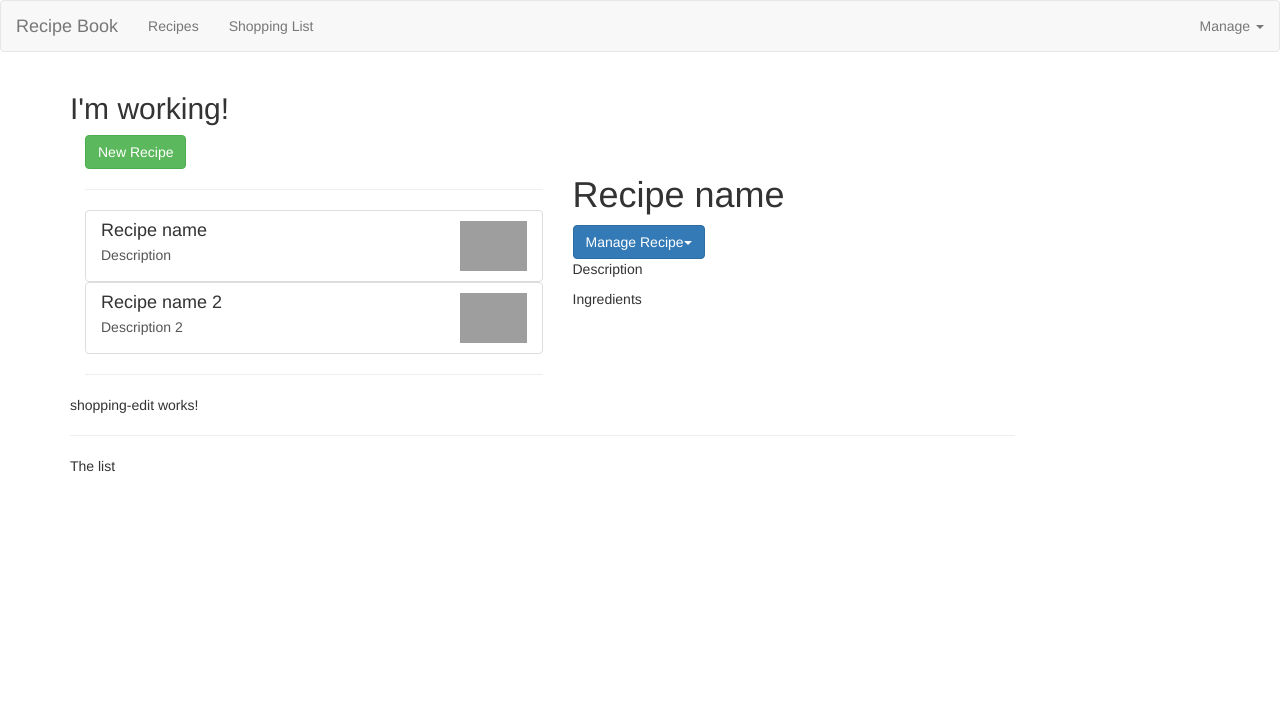
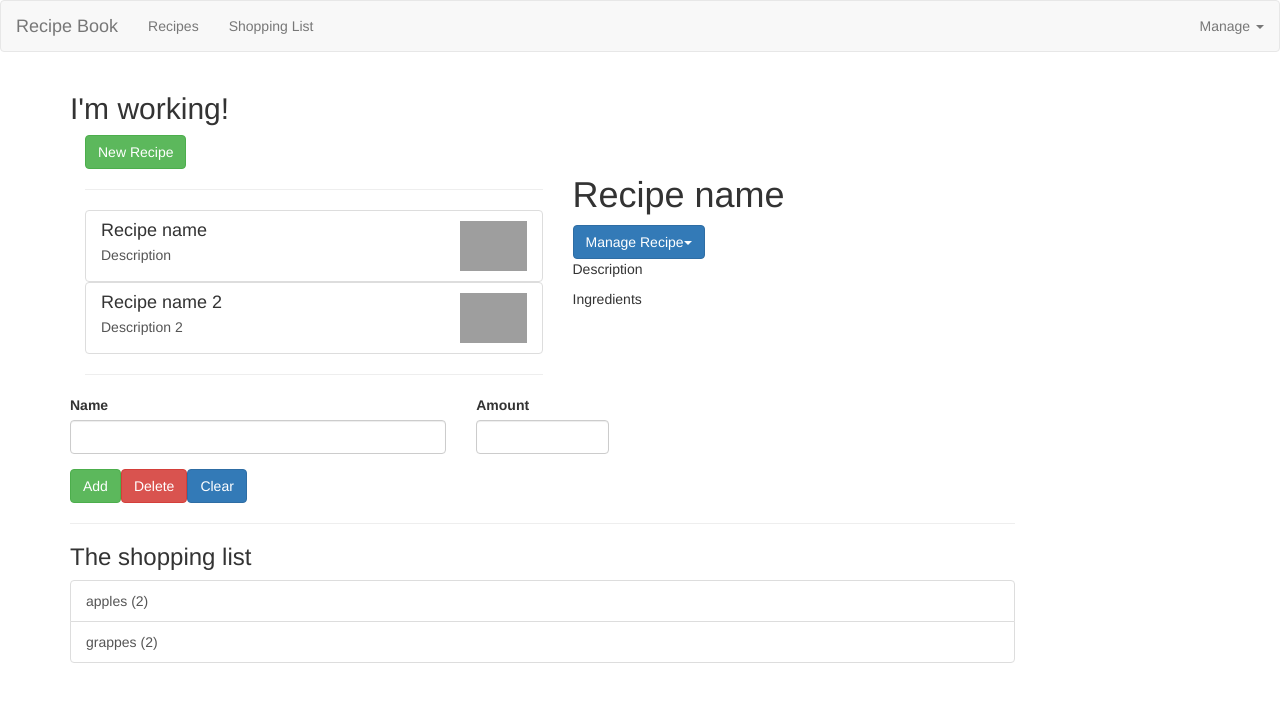
Before and after one commit to Aithne/app-with-max, an Angular app: page / in a window 1280 px wide. Shown: the top 702 px of the page. Built offline with nearby package versions, Linux system fonts and the light colour scheme; grey boxes are pictures that could not be loaded.

Commit message:
#54 shopping list

```diff
--- a/src/app/models/ingredient.model.ts
+++ b/src/app/models/ingredient.model.ts
@@ -1,5 +1,5 @@
 
 export interface Ingredient {
   name: string;
-  count: number;
+  amount: number;
 }
--- a/src/app/shopping-list/shopping-edit/shopping-edit.component.html
+++ b/src/app/shopping-list/shopping-edit/shopping-edit.component.html
@@ -1,3 +1,23 @@
-<p>
-  shopping-edit works!
-</p>
+<div class="row">
+  <div class="col-xs-12">
+    <form>
+      <div class="row">
+        <div class="col-sm-5 form-group">
+          <label for="name">Name</label>
+          <input type="text" id="name" class="form-control">
+        </div>
+        <div class="col-sm-2 form-group">
+          <label for="amount">Amount</label>
+          <input type="number" id="amount" class="form-control">
+        </div>
+      </div>
+      <div class="row">
+        <div class="col-xs-12">
+          <button type="submit" class="btn btn-success">Add</button>
+          <button type="button" class="btn btn-danger">Delete</button>
+          <button type="button" class="btn btn-primary">Clear</button>
+        </div>
+      </div>
+    </form>
+  </div>
+</div>
--- a/src/app/shopping-list/shopping-list.component.html
+++ b/src/app/shopping-list/shopping-list.component.html
@@ -2,7 +2,11 @@
   <div class="col-xs-10">
     <app-shopping-edit></app-shopping-edit>
     <hr>
-    <p>The list</p>
+    <h3>The shopping list</h3>
     <!-- <app-shopping-list></app-shopping-list> -->
+    <ul class="list-group">
+      <a class="list-group-item" style="cursor: pointer" *ngFor="let elem of ingredients">
+      {{elem.name}} ({{elem.amount}})</a>
+    </ul>
   </div>
 </div>
--- a/src/app/shopping-list/shopping-list.component.ts
+++ b/src/app/shopping-list/shopping-list.component.ts
@@ -1,4 +1,5 @@
 import { Component, OnInit } from '@angular/core';
+import { Ingredient } from '../models/ingredient.model';
 
 @Component({
   selector: 'app-shopping-list',
@@ -6,7 +7,10 @@
   styleUrls: ['./shopping-list.component.css']
 })
 export class ShoppingListComponent implements OnInit {
-
+  ingredients: Ingredient[] = [
+    {name: 'apples', amount: 2},
+    {name: 'grappes', amount: 2}
+  ];
   constructor() { }
 
   ngOnInit() {
```
